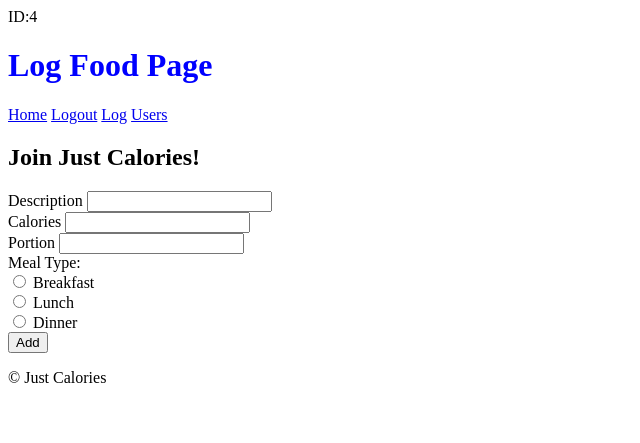
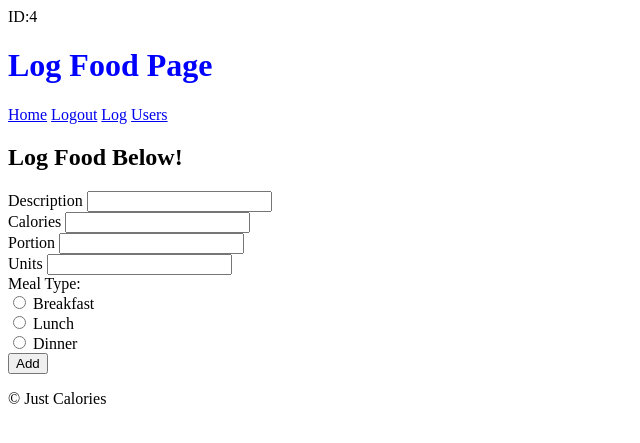
Before and after one commit to bernieyeater/Justc, a PHP site: page /log in a window 1280 px wide. Shown: the top 443 px of the page, without its empty margins (0-640 px from the left). Run offline with PHP 8.4, Linux system fonts and the light colour scheme; the visitor is signed in with stand-in values (Sample User, id 1).

Commit message:
Commit
Commit

```diff
--- a/log.php
+++ b/log.php
@@ -8,6 +8,7 @@
 
 $action = htmlspecialchars(filter_input(INPUT_POST, "action"));
 $Description = htmlspecialchars(filter_input(INPUT_POST, "Description"));
+$Unit = htmlspecialchars(filter_input(INPUT_POST, "Units"));
 $Calories = filter_input(INPUT_POST, 'Calories', FILTER_VALIDATE_INT);
 $Portion = filter_input(INPUT_POST, 'Portion', FILTER_VALIDATE_FLOAT);
 $user_radial_button = filter_input(INPUT_POST, "user_radial_button");
@@ -28,7 +29,7 @@
 //echo "Meal Type:".$Type_meal;
 $currentDate = date('Y-m-d');
 $id=$_SESSION["user_id"];
-$Unit="Cup";
+//$Unit="Cup";
 $error_message = "";
 
 echo "ID:".$id;
--- a/views/logview.php
+++ b/views/logview.php
@@ -23,7 +23,7 @@
             <h4><?php echo $message; ?></h4><br>
         <?php endif; ?>
 
-        <h2>Join Just Calories!</h2>
+        <h2>Log Food Below!</h2>
         <form action="log.php" method="post">
             <label>Description</label>
             <input type="text" name="Description"/><br>
@@ -33,6 +33,9 @@
 
             <label>Portion</label>
             <input type="text" name="Portion"/><br>
+
+           <label>Units</label>
+            <input type="text" name="Units"/><br>
 
             <input type="hidden" name='action' value="add_food_item">
 
```
